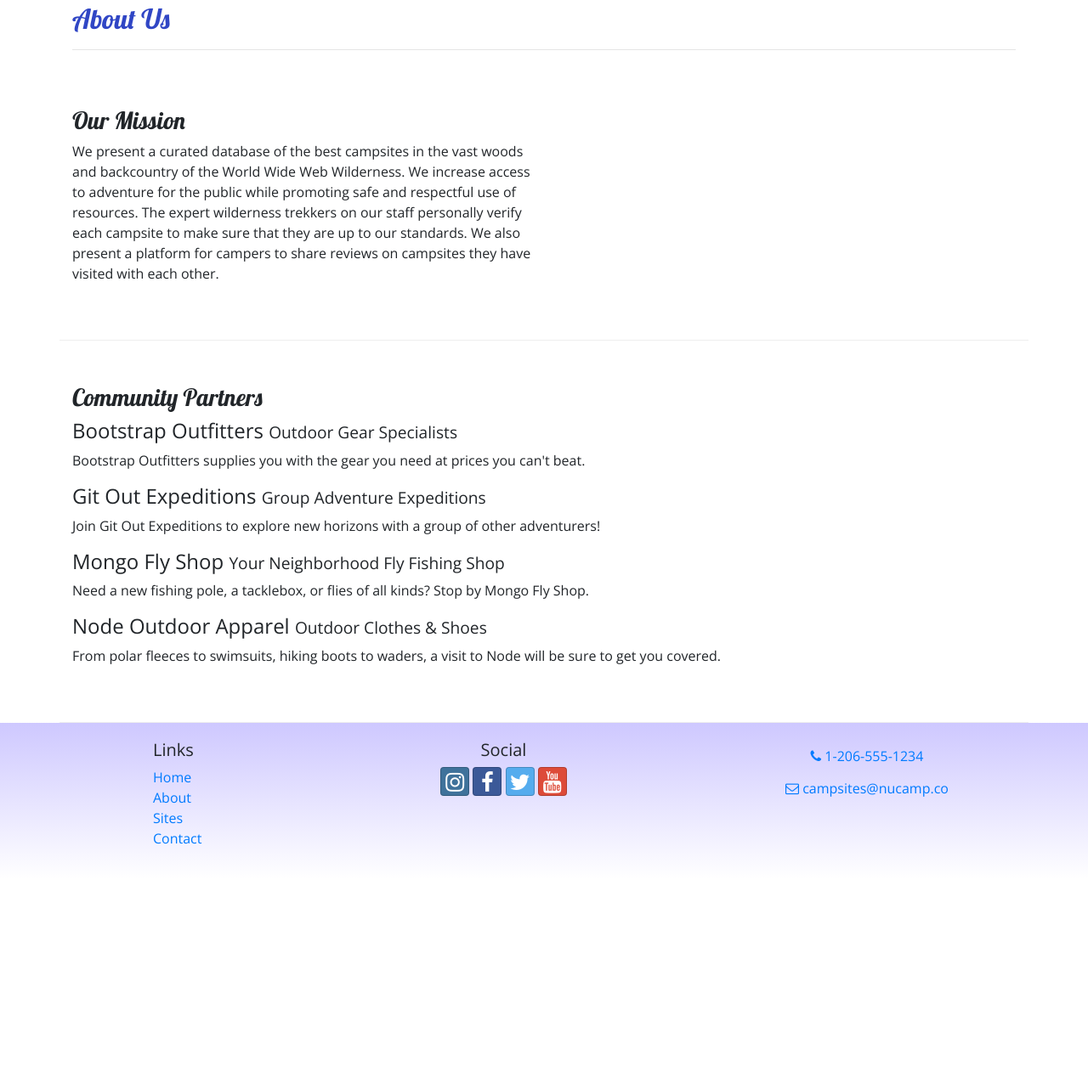
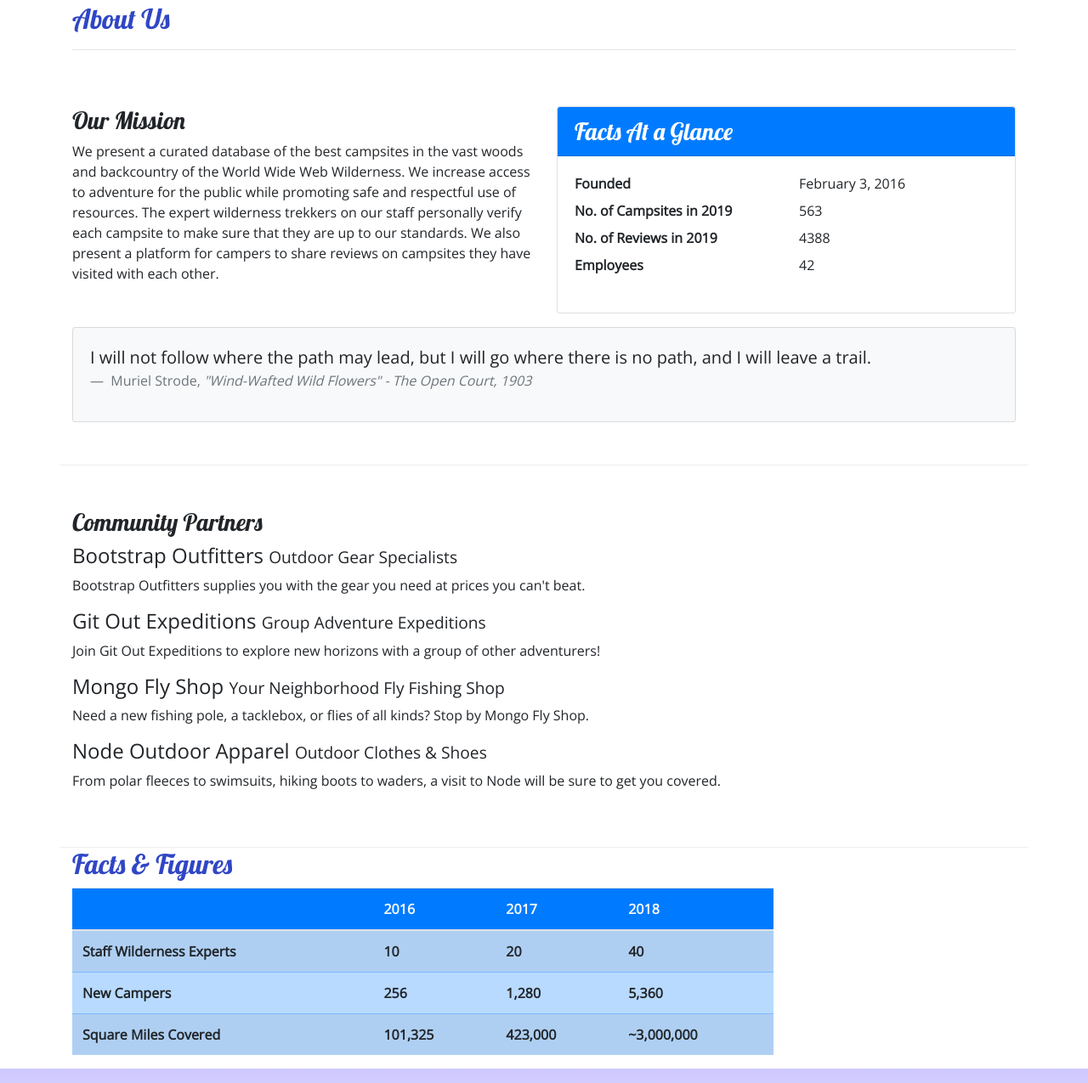
Before and after one commit to mrjrthompson/Nucamp-Project, a website: page aboutus.html in a window 1280 px wide. Shown: the part 279-1554 px from the top of the page at 85% size. Before the commit the page ends 1314 px from the top, so only its background shows below. Drawn offline with nearby package versions, Linux system fonts and the light colour scheme.

Commit message:
Added tables & cards

```diff
--- a/aboutus.html
+++ b/aboutus.html
@@ -66,6 +66,36 @@
                 <h3>Our Mission</h3>
                 <p>We present a curated database of the best campsites in the vast woods and backcountry of the World Wide Web Wilderness. We increase access to adventure for the public while promoting safe and respectful use of resources. The expert wilderness trekkers on our staff personally verify each campsite to make sure that they are up to our standards. We also present a platform for campers to share reviews on campsites they have visited with each other.</p>
             </div>
+            <div class="col-sm-6">
+                <div class="card">
+                    <h3 class="card-header bg-primary text-white">Facts At a Glance</h3>
+                    <div class="card-body">
+                        <dl class="row">
+                            <dt class="col-6">Founded</dt>
+                            <dd class="col-6">February 3, 2016</dd>
+                            <dt class="col-6">No. of Campsites in 2019</dt>
+                            <dd class="col-6">563</dd>
+                            <dt class="col-6">No. of Reviews in 2019</dt>
+                            <dd class="col-6">4388</dd>
+                            <dt class="col-6">Employees</dt>
+                            <dd class="col-6">42</dd>
+                        </dl>
+                    </div>
+                </div>
+            </div>
+            <div class="col">
+                <div class="card bg-light mt-3">
+                    <blockquote class="blockquote card-body">
+                        <p class="mb-0">I will not follow where the path may lead, but I will go where there is no path, and I will leave a trail.</p>
+                        <footer class="blockquote-footer">
+                            Muriel Strode,
+                            <cite title="Source Title">"Wind-Wafted Wild Flowers" -
+                                The Open Court, 1903
+                            </cite>
+                        </footer>
+                    </blockquote>
+                </div>
+            </div>
         </div>
 
         <div class="row row-content">
@@ -81,9 +111,46 @@
                 <p class="d-none d-sm-block">From polar fleeces to swimsuits, hiking boots to waders, a visit to Node will be sure to get you covered.</p>
             </div>
         </div>
+        <div class=row row-content>
+            <div class="col-sm-9">
+                <h2>Facts &amp; Figures</h2>
+                <div class="table-responsive">
+                    <table class="table table-striped">
+                        <thead>
+                            <tr class="bg-primary text-light">
+                                <th></th>
+                                <th>2016</th>
+                                <th>2017</th>
+                                <th>2018</th>
+                            </tr>
+                        </thead>
+                        <tbody class="table-primary">
+                            <tr>
+                                <th>Staff Wilderness Experts</th>
+                                <th>10</th>
+                                <th>20</th>
+                                <th>40</th>
+                            </tr>
+                            <tr>
+                                <th>New Campers</th>
+                                <th>256</th>
+                                <th>1,280</th>
+                                <th>5,360</th>
+                            </tr>
+                            <tr>
+                                <th>Square Miles Covered</th>
+                                <th>101,325</th>
+                                <th>423,000</th>
+                                <th>~3,000,000</th>
+                            </tr>
+                        </tbody>
+                    </table>
+                </div>
+            </div>
+        </div>
     </div>
 
-    <footer>
+    <footer class="site-footer">
         <div class="container">
             <div class="row">
                 <div class="col-4 col-sm-2 offset-1">
--- a/css/styles.css
+++ b/css/styles.css
@@ -14,7 +14,7 @@ header h2 {
     color: #CEC8FF;
 }
 
-footer {
+.site-footer {
     background-image: linear-gradient(#CEC8FF, white);
     padding: 20px 0;
 }
```
Also changed, not shown: contactus.html (+1 -1 lines), index.html (+1 -1 lines).
